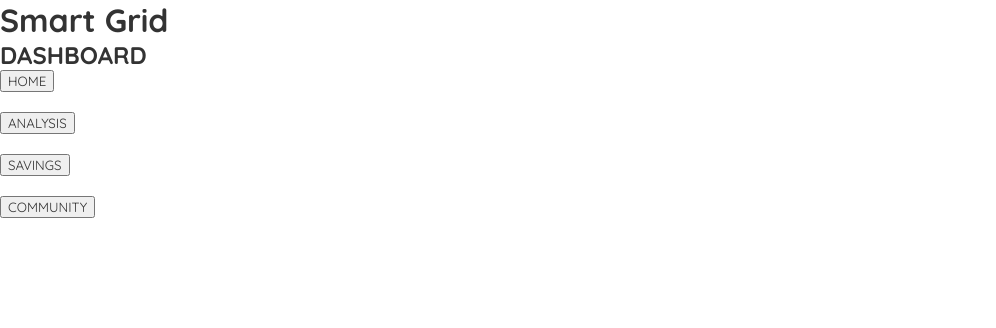
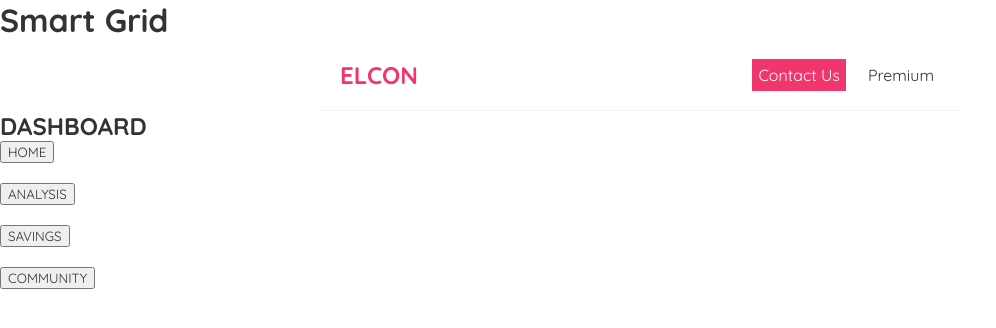
Before and after one commit to apurbashakya/SmartGrid, a React (Create React App) app in the folder SmartGrid/smart-grid/: page / in a window 1280 px wide. Shown: the top 328 px of the page, without its empty margins (0-996 px from the left). Built offline with nearby package versions, Linux system fonts and the light colour scheme.

Commit message:
Update App.js

```diff
--- a/SmartGrid/smart-grid/src/App.js
+++ b/SmartGrid/smart-grid/src/App.js
@@ -6,6 +6,7 @@ function App() {
   return (
     <div className="App">
       <h1>{title}</h1>
+      <NavigationBar></NavigationBar>
       <div className="App Content">
         <Home></Home>
         <h1></h1>
```
